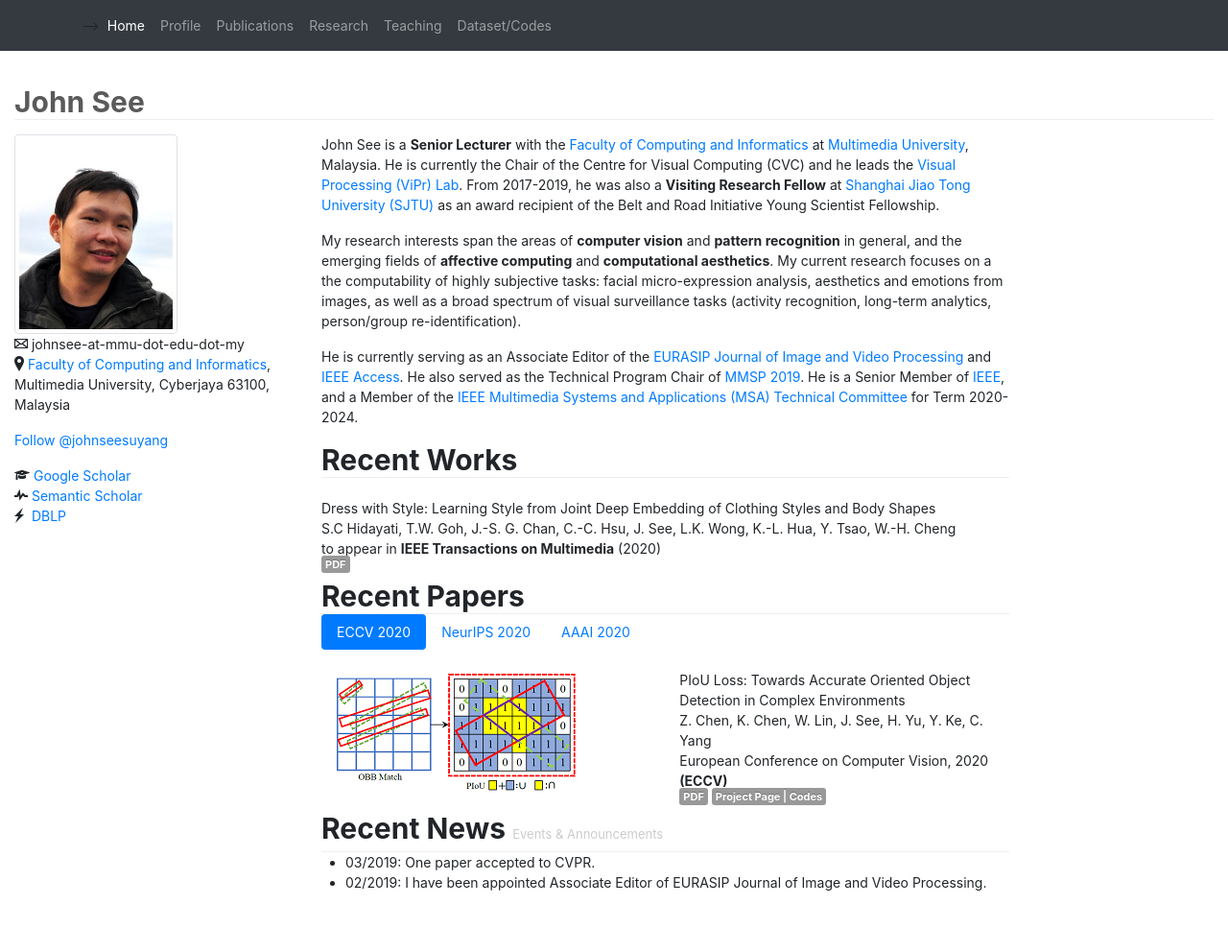
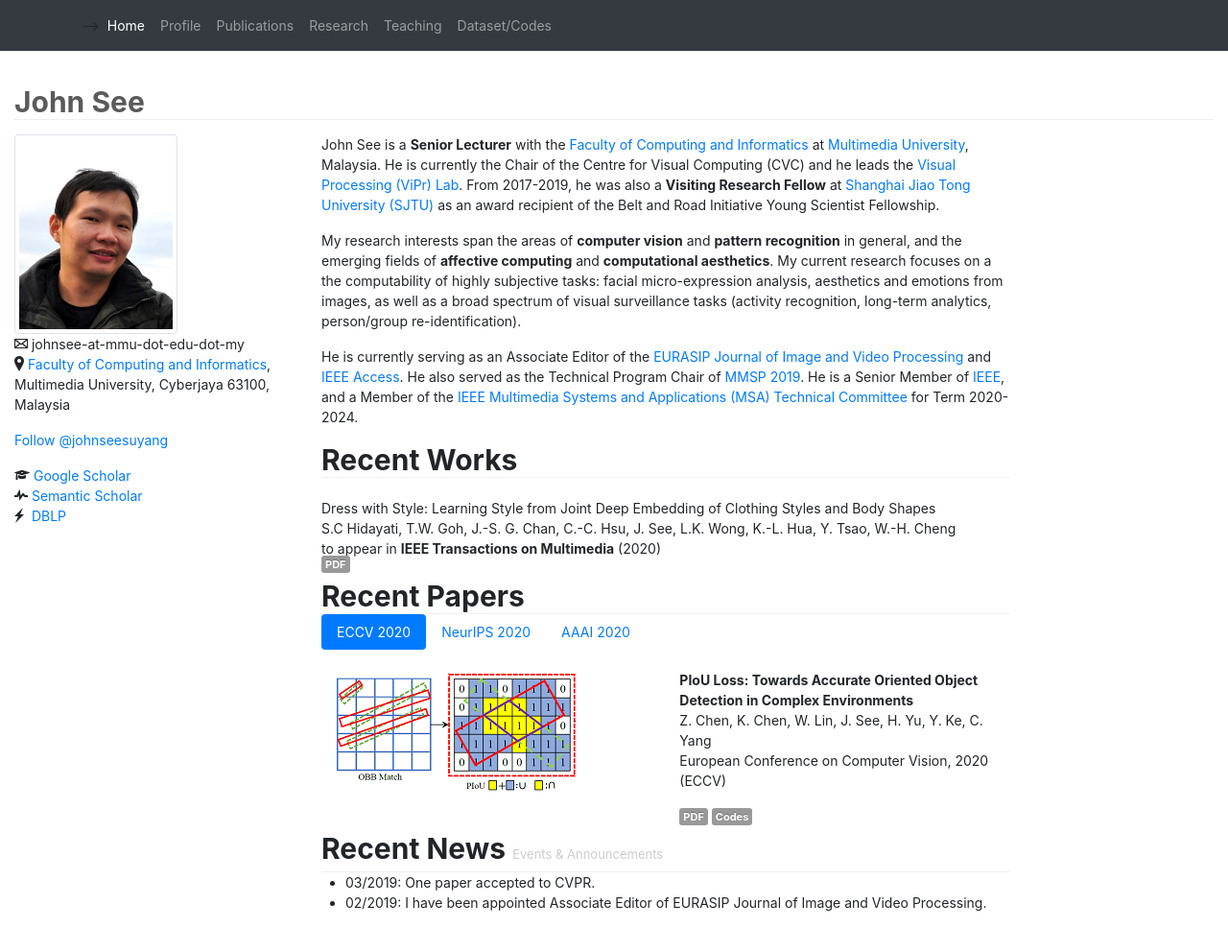
Before and after one commit to john-see/john-see.github.io, a Jekyll site: the page index.html, which Jekyll copies as it is, in a window 1280 px wide. Shown: the whole page at 96% size. Built offline with Jekyll 4.4.1, drawn with Linux system fonts in a browser that asks for light colours; comment, search, counter and statistics services are not loaded; before the commit the page ends 971 px from its top, so only the background shows below that.

Commit message:
format change

```diff
--- a/index.html
+++ b/index.html
@@ -139,14 +139,15 @@
                             <img src="./images/paperthumbs/piou.png" class="rounded float-left" width="" alt="">
                         </div>
                         <div class="col">
-                            <span class="title">PIoU Loss: Towards Accurate Oriented Object Detection in Complex Environments </span>
+                            <span class="title"><strong>PIoU Loss: Towards Accurate Oriented Object Detection in Complex Environments
+                            </strong></span>
                             <br>
                             <span class="details">
                             Z. Chen, K. Chen, W. Lin, J. See, H. Yu, Y. Ke, C. Yang <br>
-                            European Conference on Computer Vision, 2020 <strong>(ECCV)</strong><br>
-                            </span>
+                            European Conference on Computer Vision, 2020 (ECCV)<br>
+                            </span><br>
                             <a href="./papers/piou_eccv20.pdf"><span class="label_download">PDF</span></a>
-                            <a href="https://github.com/clobotics/piou"><span class="label_download">Project Page | Codes</span></a>
+                            <a href="https://github.com/clobotics/piou"><span class="label_download">Codes</span></a>
                         </div>
                     </div>
                     </div>
```
